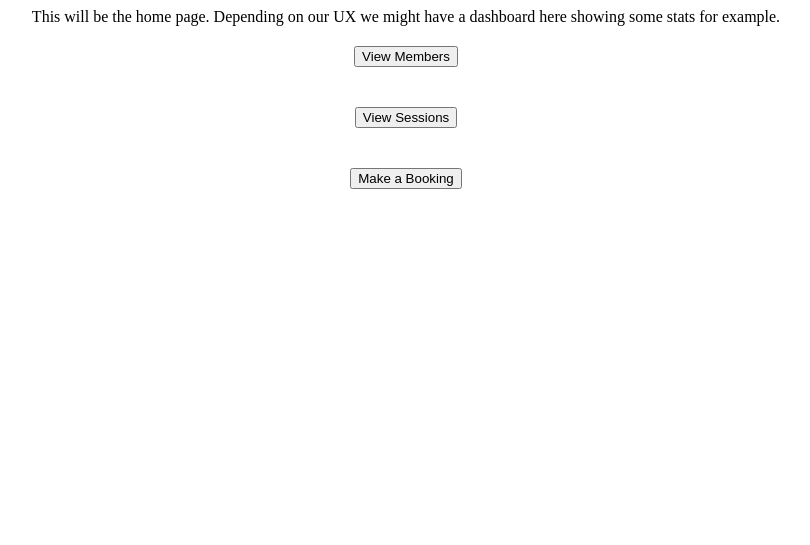
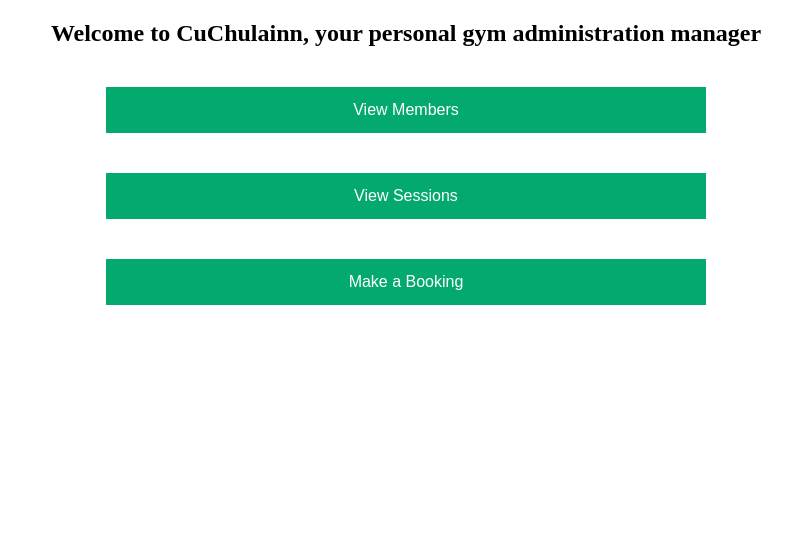
Before and after one commit to DerekBracken/gym_project, a Flask app: page / in a window 1280 px wide. Shown: the part 116-661 px from the top of the page, without its empty margins (234-1044 px from the left). Run offline with Flask 2, Linux system fonts and the light colour scheme.

Commit message:
added style to the index page buttons

```diff
--- a/gym_app/static/css/style.css
+++ b/gym_app/static/css/style.css
@@ -53,5 +53,18 @@ body > footer {
 }
 
 .home-button {
+    display: block;
+    width: 100%;
+    border: none;
+    background-color: #04AA6D;
+    color: white;
+    padding: 14px 28px;
+    font-size: 16px;
+    cursor: pointer;
+    text-align: center;
+}
 
-}
+.home-button:hover {
+    background-color: #ddd;
+    color: black;
+  }
--- a/gym_app/templates/index.html
+++ b/gym_app/templates/index.html
@@ -1,18 +1,18 @@
 {% extends "base.html" %}
 {% block content %}
 
-This will be the home page. Depending on our UX we might have a dashboard here showing some stats for example.
+<h2>Welcome to CuChulainn, your personal gym administration manager</h2>
 
-<form action="/members" class="home-button">
-    <input type="submit" value="View Members">
+<form action="/members" >
+    <input type="submit" value="View Members" class="home-button">
 </form>
 
-<form action="/sessions" class="home-button">
-    <input type="submit" value="View Sessions">
+<form action="/sessions">
+    <input type="submit" value="View Sessions" class="home-button">
 </form>
 
-<form action="/bookings/new" class="home-button">
-    <input type="submit" value="Make a Booking">
+<form action="/bookings/new">
+    <input type="submit" value="Make a Booking" class="home-button">
 </form>
 
 
```
